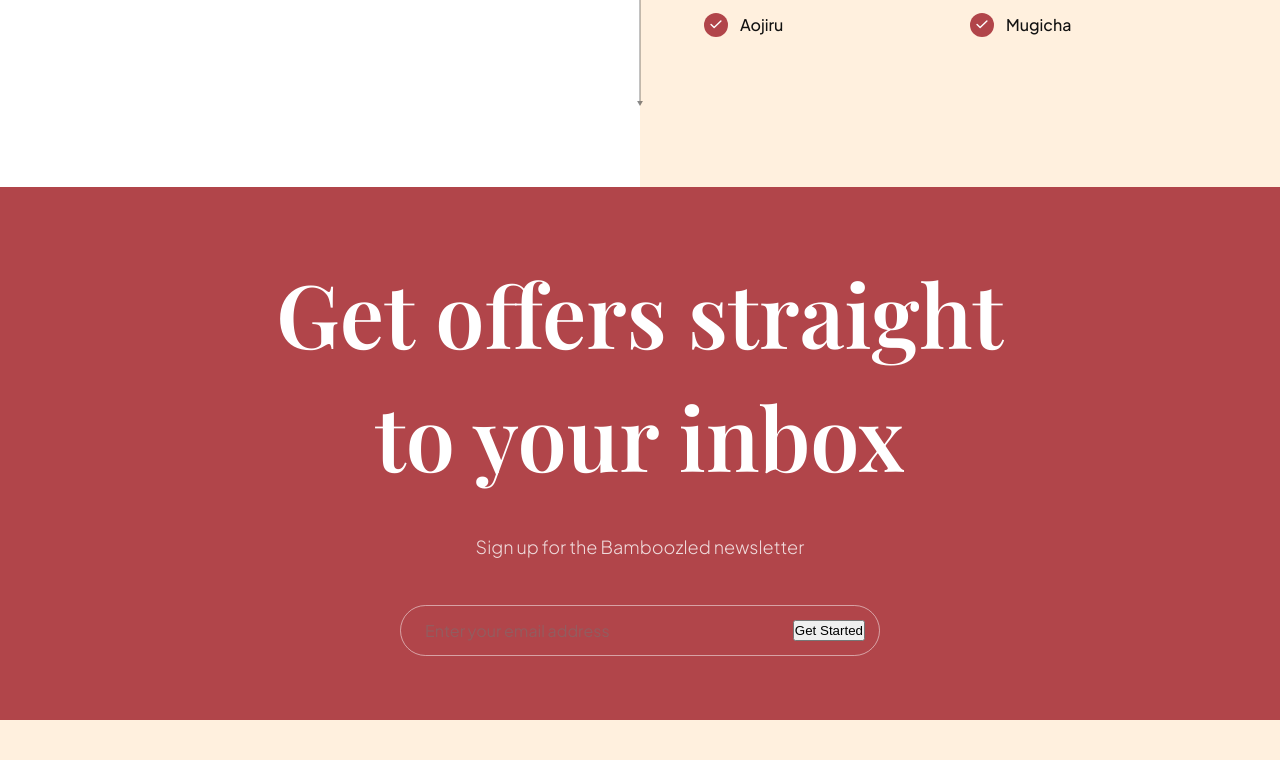
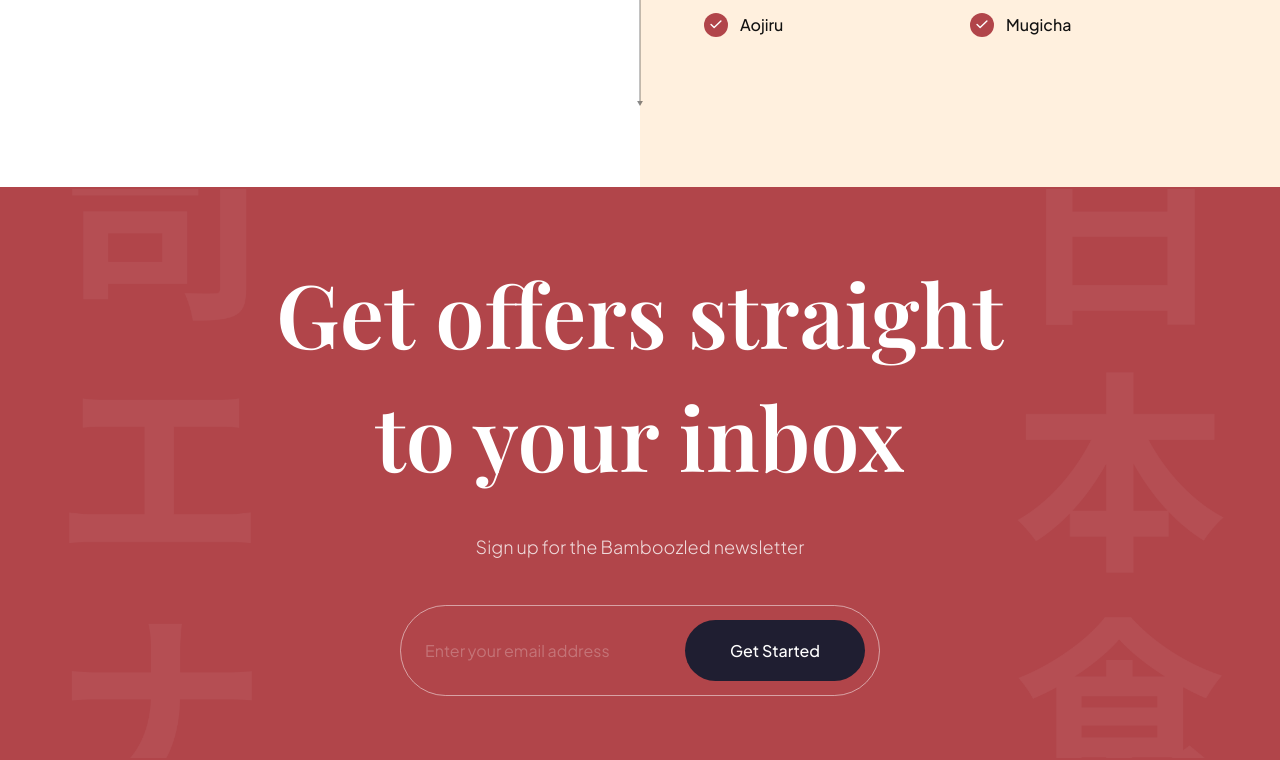
Before and after one commit to nainoaktv/bamboozled, a website built with Vite: page index.html in a window 1280 px wide. Shown: the part 3507-4267 px from the top of the page. Before the commit the page ends 4227 px from the top, so only its background shows below. Built offline with nearby package versions, Linux system fonts and the light colour scheme; files whose address does not match are found by name.

Commit message:
fix background image issue and style subscription button

```diff
--- a/css/sections/subscribe.css
+++ b/css/sections/subscribe.css
@@ -2,7 +2,7 @@
   padding: 64px;
 
   background-color: var(--primary-color);
-  background-image: url('../../subscribe_bg.png');
+  background-image: url('../../assets/subscribe_bg.png');
   background-position: center;
   background-repeat: no-repeat;
   background-size: contain;
@@ -59,3 +59,27 @@
   border: none;
   outline: none;
 }
+
+.subscription__form input::placeholder {
+  color: #fff;
+  opacity: 0.5;
+}
+
+.subscription__form button {
+  padding: 20px;
+
+  min-width: 180px;
+
+  font-size: 16px;
+  font-weight: 500;
+  font-family: var(--plus-jakarta-sans);
+  color: #fff;
+  text-align: center;
+
+  background: var(--black-400);
+  border-radius: 46px;
+  border: none;
+  outline: none;
+
+  cursor: pointer;
+}
```
